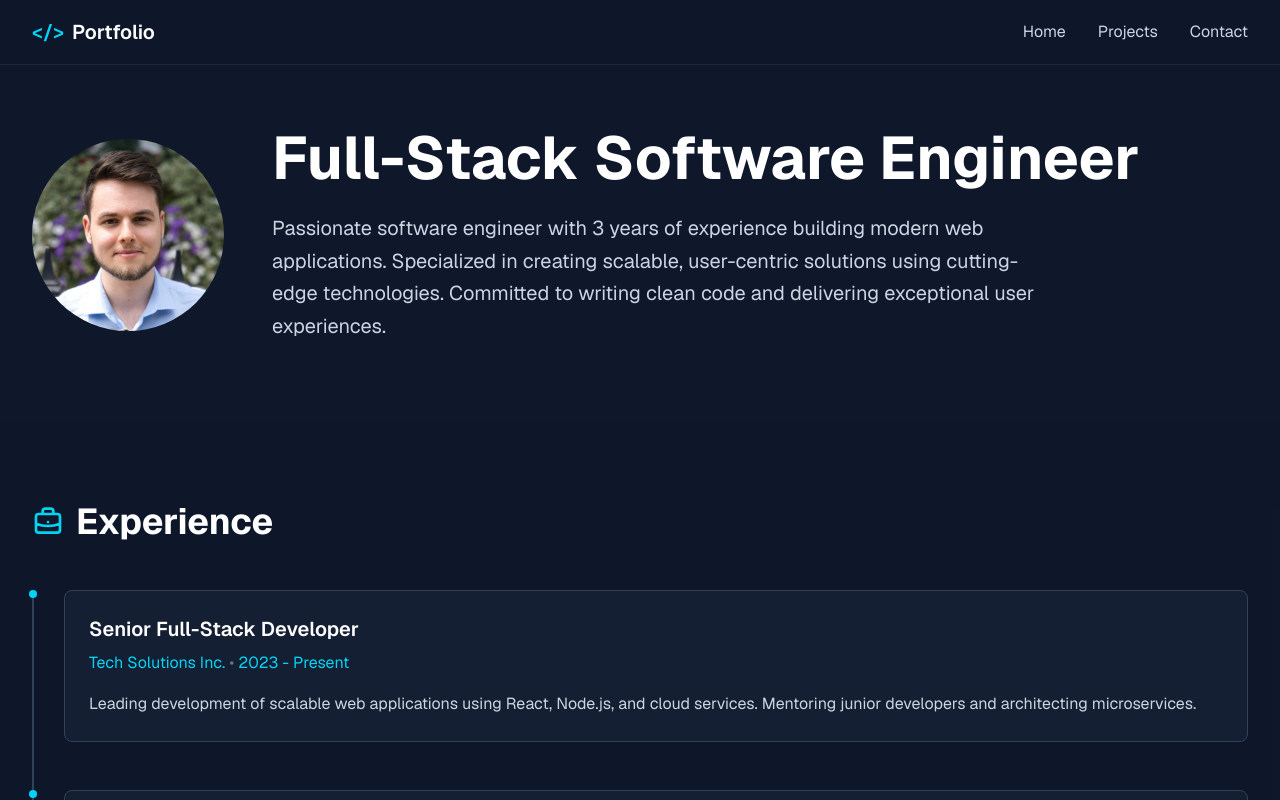
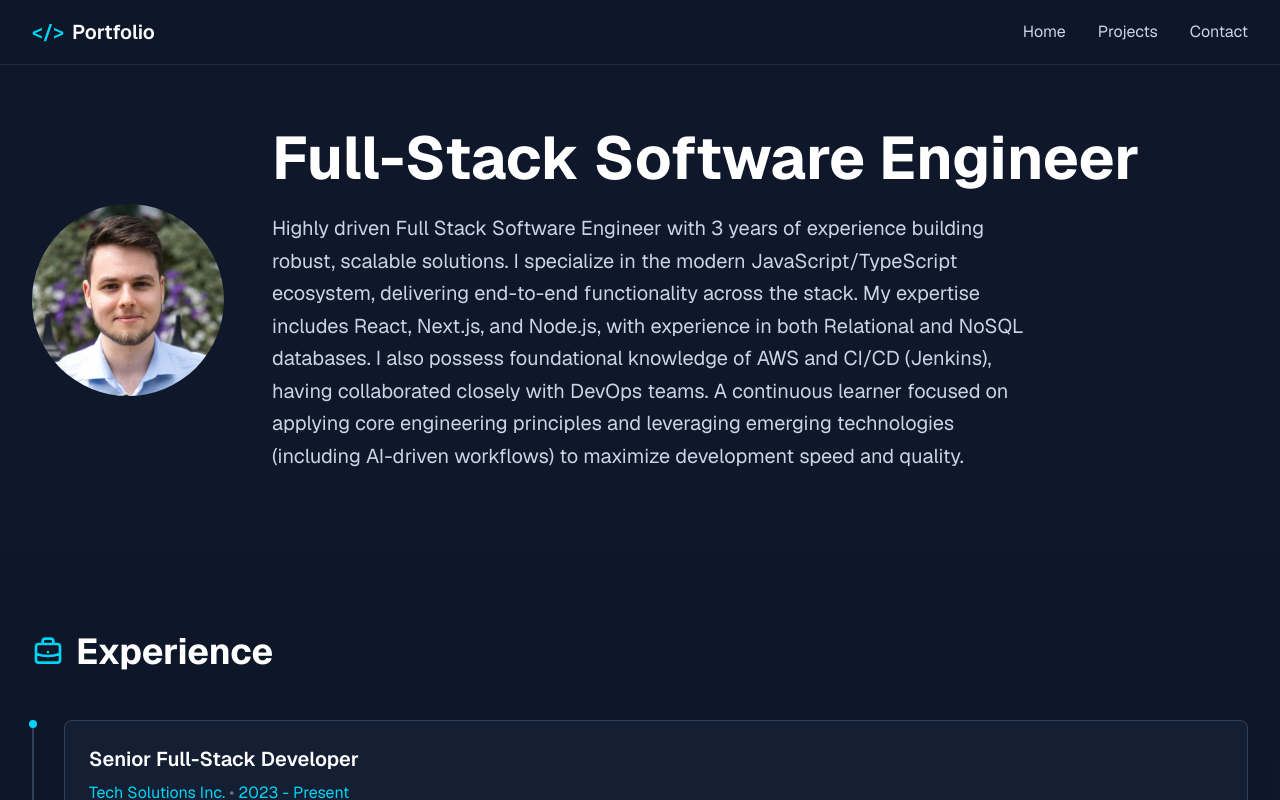
Before and after one commit to dominik-deak/portfolio, a Next.js app: page / in a window 1280 px wide. Shown: the top 800 px of the page. Built offline with nearby package versions, Linux system fonts and the light colour scheme.

Commit message:
add data for Hero

```diff
--- a/src/components/Hero.tsx
+++ b/src/components/Hero.tsx
@@ -1,4 +1,5 @@
 import Image from "next/image";
+import summaryData from "@/data/summary.json";
 
 const Hero = () => {
   return (
@@ -16,13 +17,10 @@ const Hero = () => {
           </div>
           <div className="flex-1 text-center lg:text-left">
             <h1 className="text-4xl sm:text-5xl lg:text-6xl font-bold text-white mb-6">
-              Full-Stack Software Engineer
+              {summaryData.heading}
             </h1>
             <p className="text-lg sm:text-xl text-slate-300 leading-relaxed max-w-3xl">
-              Passionate software engineer with 3 years of experience building
-              modern web applications. Specialized in creating scalable,
-              user-centric solutions using cutting-edge technologies. Committed
-              to writing clean code and delivering exceptional user experiences.
+              {summaryData.description}
             </p>
           </div>
         </div>
--- /dev/null
+++ b/src/data/summary.json
@@ -0,0 +1,4 @@
+{
+  "heading": "Full-Stack Software Engineer",
+  "description": "Highly driven Full Stack Software Engineer with 3 years of experience building robust, scalable solutions. I specialize in the modern JavaScript/TypeScript ecosystem, delivering end-to-end functionality across the stack. My expertise includes React, Next.js, and Node.js, with experience in both Relational and NoSQL databases. I also possess foundational knowledge of AWS and CI/CD (Jenkins), having collaborated closely with DevOps teams. A continuous learner focused on applying core engineering principles and leveraging emerging technologies (including AI-driven workflows) to maximize development speed and quality."
+}
```
